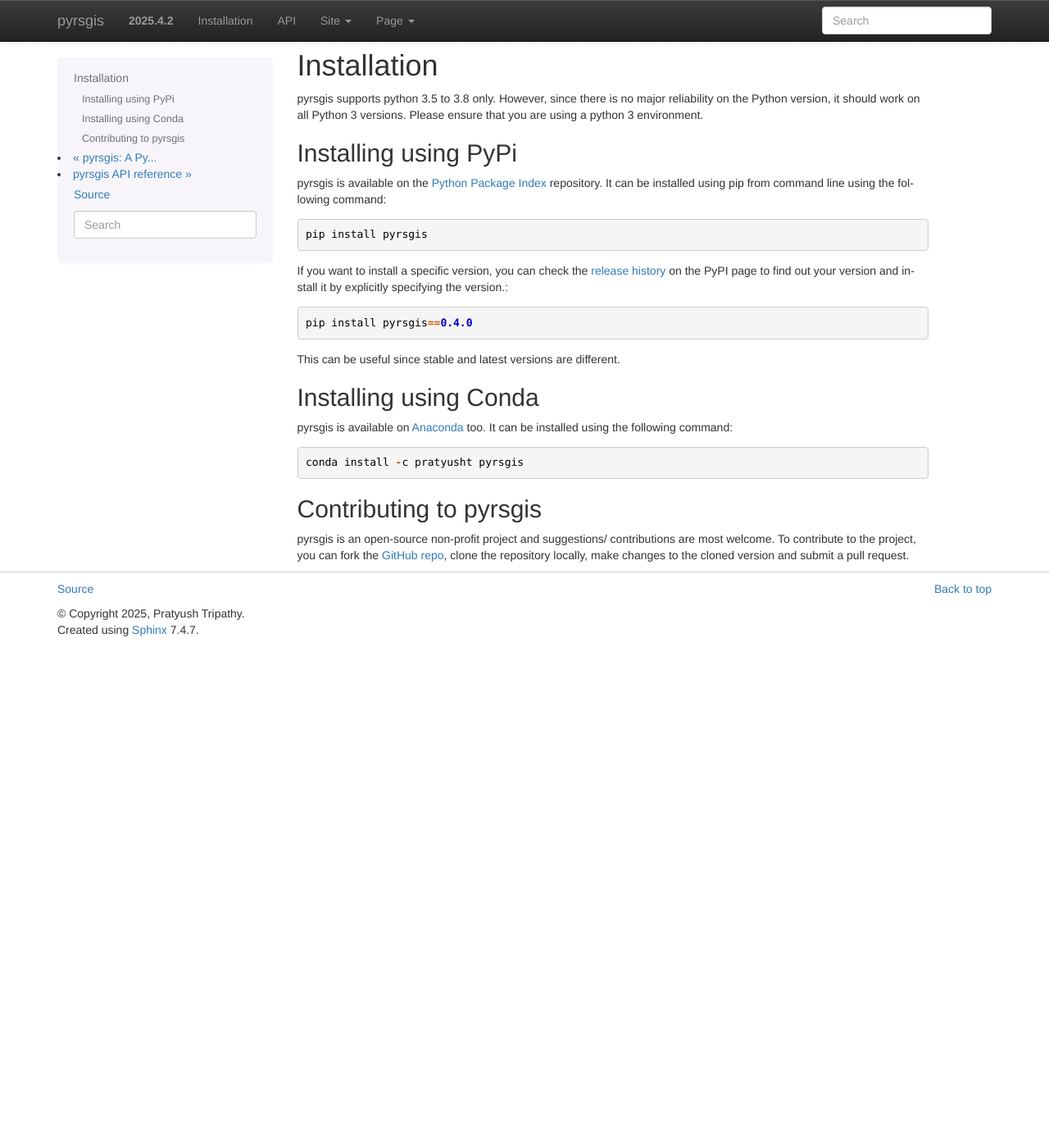
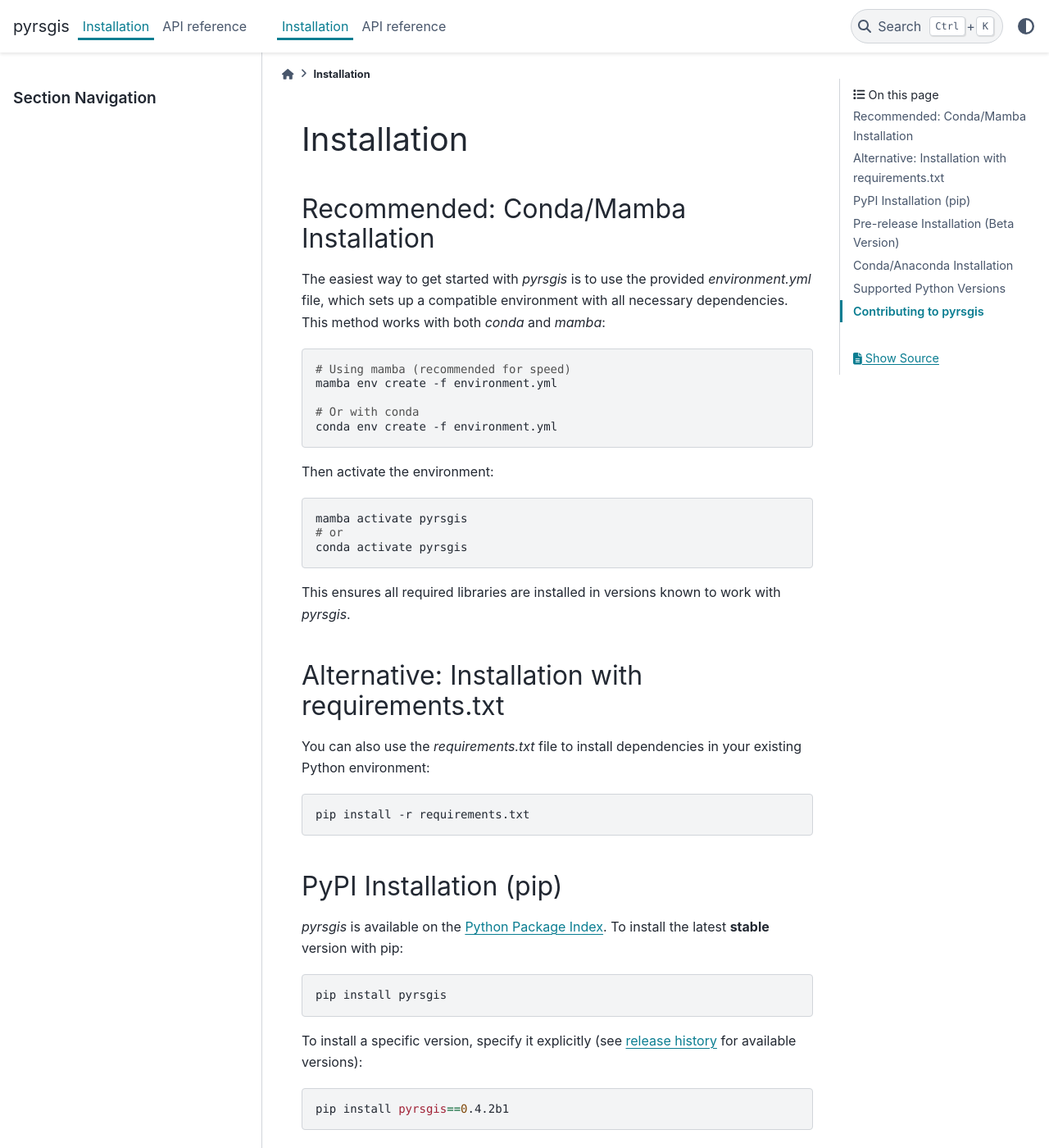
Before and after one commit to PratyushTripathy/pyrsgis, a Sphinx documentation site: the page built from docs/installation.rst, in a window 1280 px wide and 1400 px high. Shown: the whole window at 82% size. Built offline with Sphinx 7.4.7 and the PyData theme 0.15.4, drawn with Linux system fonts in a browser that asks for light colours; some of the changed text lies outside the part shown.

Commit message:
modified documentation for v0.4.2b1

```diff
--- a/docs/conf.py
+++ b/docs/conf.py
@@ -1,10 +1,12 @@
-# Configuration file for the Sphinx documentation builder.
+# conf.py -- Sphinx configuration for pyrsgis documentation
 
 import os
 import sys
 from unittest import mock
 
-# Add project root to PYTHONPATH
+# -- Path setup --------------------------------------------------------------
+
+# Add the project root to sys.path for autodoc to find your modules
 sys.path.insert(0, os.path.abspath('..'))
 
 # -- Project information -----------------------------------------------------
@@ -13,10 +15,12 @@
 copyright = '2025, Pratyush Tripathy'
 author = 'Pratyush Tripathy'
 
+# Extract version dynamically, fallback to parsing __init__.py
 try:
     import pyrsgis
     version = pyrsgis.__version__
-except:
+except Exception:
+    version = "unknown"
     with open('../pyrsgis/__init__.py') as f:
         for line in f:
             if "__version__" in line:
@@ -25,17 +29,16 @@
 
 # -- General configuration ---------------------------------------------------
 
-# Mock heavy or unavailable modules
+# Mock unavailable or heavy modules for autodoc and RTD
 MOCK_MODULES = [
     "osgeo", "osgeo.gdal", "osgeo.ogr", "osgeo.osr",
     "sklearn", "sklearn.feature_extraction", "sklearn.ensemble",
     "skimage", "skimage.filters"
 ]
-
 for mod_name in MOCK_MODULES:
     sys.modules[mod_name] = mock.MagicMock()
 
-
+# Sphinx extensions for enhanced docs
 extensions = [
     "IPython.sphinxext.ipython_console_highlighting",
     "matplotlib.sphinxext.plot_directive",
@@ -48,29 +51,36 @@
     "sphinx.ext.viewcode"
 ]
 
+# Generate .rst files for autosummary directives
+autosummary_generate = True
+
+# Paths for custom templates and files to exclude from the build
 templates_path = ['_templates']
 exclude_patterns = ['_build', 'Thumbs.db', '.DS_Store']
 
-# -- HTML output -------------------------------------------------------------
+# -- HTML output options -----------------------------------------------------
+
+# Use the PyData Sphinx Theme for modern, responsive docs
+html_theme = "pydata_sphinx_theme"
+html_title = f"{project} v{version}"
 
 html_theme_options = {
-    'navbar_title': "pyrsgis",
-    'navbar_sidebarrel': False,
-    'navbar_class': "navbar navbar-inverse",
-    'navbar_fixed_top': "true",
-    'source_link_position': 'footer',
-    'bootstrap_version': "3",
-    'navbar_links': [
-        ("Installation", "installation"),
-        ("API", "api")]
+    "logo": {"text": "pyrsgis"},
+    "show_nav_level": 2,          # Sidebar: expand 2 levels of toctree
+    "navigation_depth": 4,        # Max depth of sidebar navigation
+    "navbar_start": ["navbar-logo", "navbar-nav"],  # Left: logo + nav links
+    "navbar_end": ["theme-switcher", "navbar-icon-links"],  # Right: theme switcher
+    # More options: https://pydata-sphinx-theme.readthedocs.io/en/stable/user_guide/configuration.html
 }
-import sphinx_bootstrap_theme
-html_theme = 'bootstrap'
-html_theme_path = sphinx_bootstrap_theme.get_html_theme_path()
-html_title = f"{project} v{version}"
+
+# Optional: use a logo image instead of just text (put your logo in _static/)
+# html_logo = "_static/pyrsgis_logo.png"
+
+# -- Misc options ------------------------------------------------------------
+
+# Help builder for HTML docs
 htmlhelp_basename = 'pyrsgisdoc'
 
-autosummary_generate = True
-
+# Dummy linkcode (enable for code linking to GitHub if desired)
 def linkcode_resolve(domain, info):
     return None
--- a/docs/index.rst
+++ b/docs/index.rst
@@ -1,5 +1,3 @@
-.. pyrsgis documentation master file, created by
-   sphinx-quickstart on Sun Jul 11 20:41:09 2021.
 
 pyrsgis: A Python package to read, process and export GeoTIFFs.
 ===============================================================
@@ -23,4 +21,4 @@
    :caption: Contents:
 
    Installation <installation>
-   API <api>
+   API reference <api>
--- a/docs/installation.rst
+++ b/docs/installation.rst
@@ -1,44 +1,100 @@
-.. Installation
+.. Install
 
 Installation
 ============
 
-pyrsgis supports python 3.5 to 3.8 only. However, since there is no
-major reliability on the Python version, it should work on all Python 3
-versions. Please ensure that you are using a python 3 environment.
+Recommended: Conda/Mamba Installation
+-------------------------------------
 
-Installing using PyPi
+The easiest way to get started with `pyrsgis` is to use the provided `environment.yml` file, which sets up a compatible environment with all necessary dependencies.
+This method works with both `conda` and `mamba`:
+
+.. code-block:: bash
+
+    # Using mamba (recommended for speed)
+    mamba env create -f environment.yml
+
+    # Or with conda
+    conda env create -f environment.yml
+
+Then activate the environment:
+
+.. code-block:: bash
+
+    mamba activate pyrsgis
+    # or
+    conda activate pyrsgis
+
+This ensures all required libraries are installed in versions known to work with `pyrsgis`.
+
+Alternative: Installation with requirements.txt
+-----------------------------------------------
+
+You can also use the `requirements.txt` file to install dependencies in your existing Python environment:
+
+.. code-block:: bash
+
+    pip install -r requirements.txt
+
+PyPI Installation (pip)
+-----------------------
+
+`pyrsgis` is available on the `Python Package Index`_.
+To install the latest **stable** version with pip:
+
+.. code-block:: bash
+
+    pip install pyrsgis
+
+To install a specific version, specify it explicitly (see `release history`_ for available versions):
+
+.. code-block:: bash
+
+    pip install pyrsgis==0.4.2b1
+
+**Note:** The latest stable and pre-release versions may differ.
+
+Pre-release Installation (Beta Version)
+---------------------------------------
+
+The current beta release is **0.4.2b1**.
+To install this pre-release version from PyPI, use:
+
+.. code-block:: bash
+
+    pip install --pre pyrsgis
+
+The `--pre` flag allows pip to install pre-release (beta, alpha, or release candidate) versions.
+
+Conda/Anaconda Installation
 ---------------------------
 
-pyrsgis is available on the `Python Package Index`_ repository.
-It can be installed using pip from command line using the following command::
+`pyrsgis` is also available on Anaconda Cloud (community channel):
 
-	pip install pyrsgis
+.. code-block:: bash
 
+    conda install -c pratyusht pyrsgis
 
-If you want to install a specific version, you can check the `release history`_
-on the PyPI page to find out your version and install it by explicitly
-specifying the version.::
+**Note:** The conda version may lag behind PyPI. The recommended installation is via the provided `environment.yml` if you use conda or mamba.
 
-	pip install pyrsgis==0.4.0
+Supported Python Versions
+-------------------------
 
-This can be useful since stable and latest versions are different.
-
-Installing using Conda
-------------------------------
-
-pyrsgis is available on `Anaconda`_ too. It can be installed using the following
-command::
-
-	conda install -c pratyusht pyrsgis
-
+`pyrsgis` supports Python **3.7 and above**.
+Older versions (3.5–3.8) are still supported in legacy releases, but for best results, use a modern Python 3 environment.
 
 Contributing to pyrsgis
-------------------------------
-pyrsgis is an open-source non-profit project and suggestions/ contributions are
-most welcome. To contribute to the project, you can fork the `GitHub repo`_, clone
-the repository locally, make changes to the cloned version and submit a pull request.
+-----------------------
 
+`pyrsgis` is an open-source, non-profit project—contributions are welcome!
+To contribute:
+
+1. Fork the `GitHub repo`_.
+2. Clone your fork locally.
+3. Create a new branch and make your changes.
+4. Open a pull request for review.
+
+Suggestions, issues, and feature requests are also appreciated.
 
 .. _Python Package Index: https://pypi.org/project/pyrsgis/
 .. _release history: https://pypi.org/project/pyrsgis/#history
--- a/pyproject.toml
+++ b/pyproject.toml
@@ -1,7 +1,7 @@
 [project]
 name = "pyrsgis"
-version = "0.4.2"
-description = "A Python package for remote sensing and GIS analysis"
+version = "0.4.2b1"
+description = "A Python package for remote sensing and GIS applications"
 readme = "README.md"
 license = { text = "MIT" }
 authors = [
--- a/pyrsgis/__init__.py
+++ b/pyrsgis/__init__.py
@@ -5,5 +5,5 @@
 """
 
 name = 'pyrsgis'
-__version__ = "2025.4.2"
+__version__ = "0.4.2b1"
 doc_address = r'https://pyrsgis.readthedocs.io/en/master/'
--- a/requirements.txt
+++ b/requirements.txt
@@ -1,6 +1,4 @@
 gdal==3.11.0
-matplotlib==3.10.3
-matplotlib_scalebar==0.9.0
 numpy==2.2.6
 pandas==2.2.3
 pytest==8.3.5
--- a/setup.py
+++ b/setup.py
@@ -11,7 +11,7 @@
     version="0.4.1",
     author="Pratyush Tripathy",
     author_email="pratkrt@gmail.com",
-    description="A package to read, process and export GeoTIFFs.",
+    description="A Python package for remote sensing and GIS applications.",
     long_description=long_description,
     long_description_content_type="text/markdown",
     url="https://github.com/PratyushTripathy/pyrsgis",
```
Also changed, not shown: docs/rtd_env.yml (+17 -12 lines), environment.yml (+2 -7 lines).
